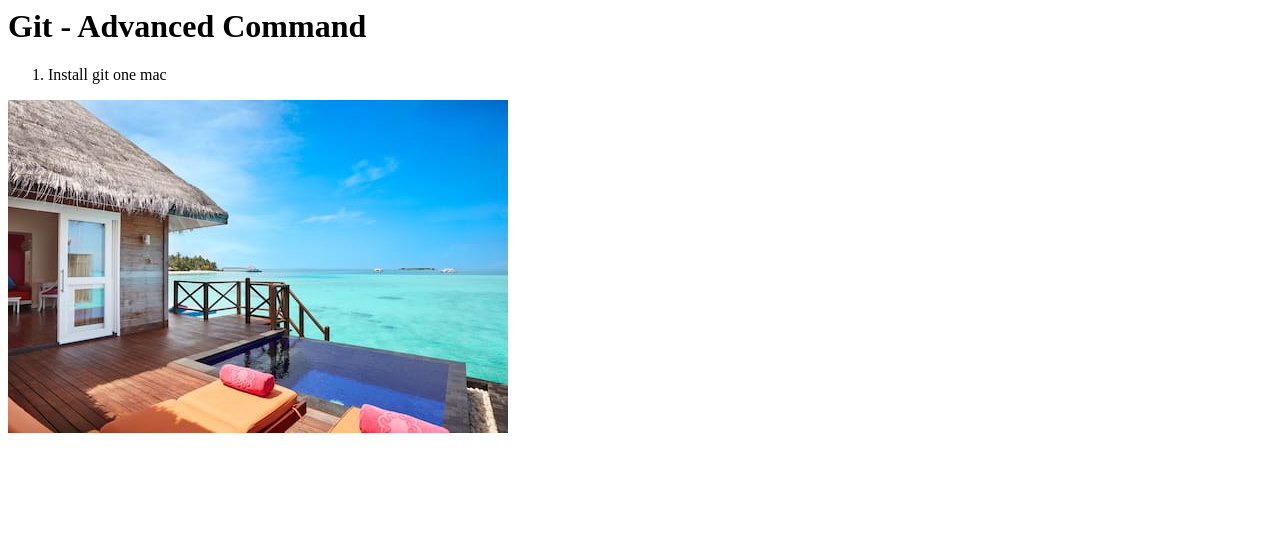
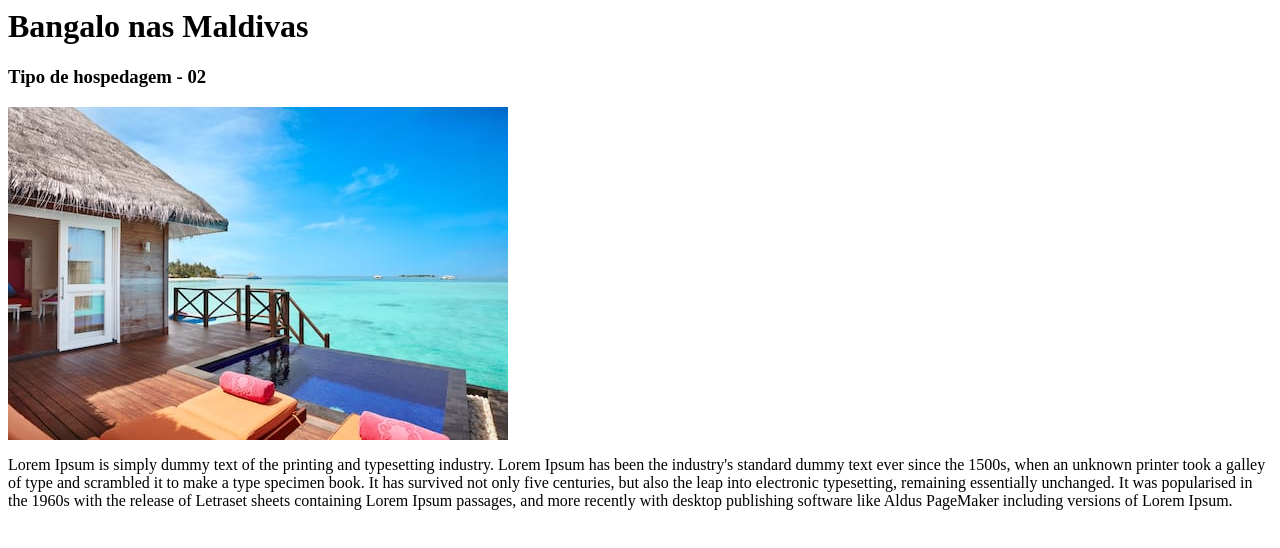
Before and after one commit to fabiolindemberg/git-study, a plain HTML site: page index.html in a window 1280 px wide. Drawn offline with Linux system fonts and the light colour scheme.

Commit message:
fix texts

```diff
--- a/index.html
+++ b/index.html
@@ -1,13 +1,15 @@
 <html>
     <body>
-        <h1> Git - Advanced Command </h1>
+        <h1> Bangalo nas Maldivas </h1>
 
-        <ol>
-            <li>Install git one mac</li>
-        </ol>
+        <h3> Tipo de hospedagem - 02 </h3>
 
         <div>
             <img src="vilu.jpg"/>
         </div>
+
+        <p>
+            Lorem Ipsum is simply dummy text of the printing and typesetting industry. Lorem Ipsum has been the industry's standard dummy text ever since the 1500s, when an unknown printer took a galley of type and scrambled it to make a type specimen book. It has survived not only five centuries, but also the leap into electronic typesetting, remaining essentially unchanged. It was popularised in the 1960s with the release of Letraset sheets containing Lorem Ipsum passages, and more recently with desktop publishing software like Aldus PageMaker including versions of Lorem Ipsum.
+        </p>
     </body>
 </html>
```
